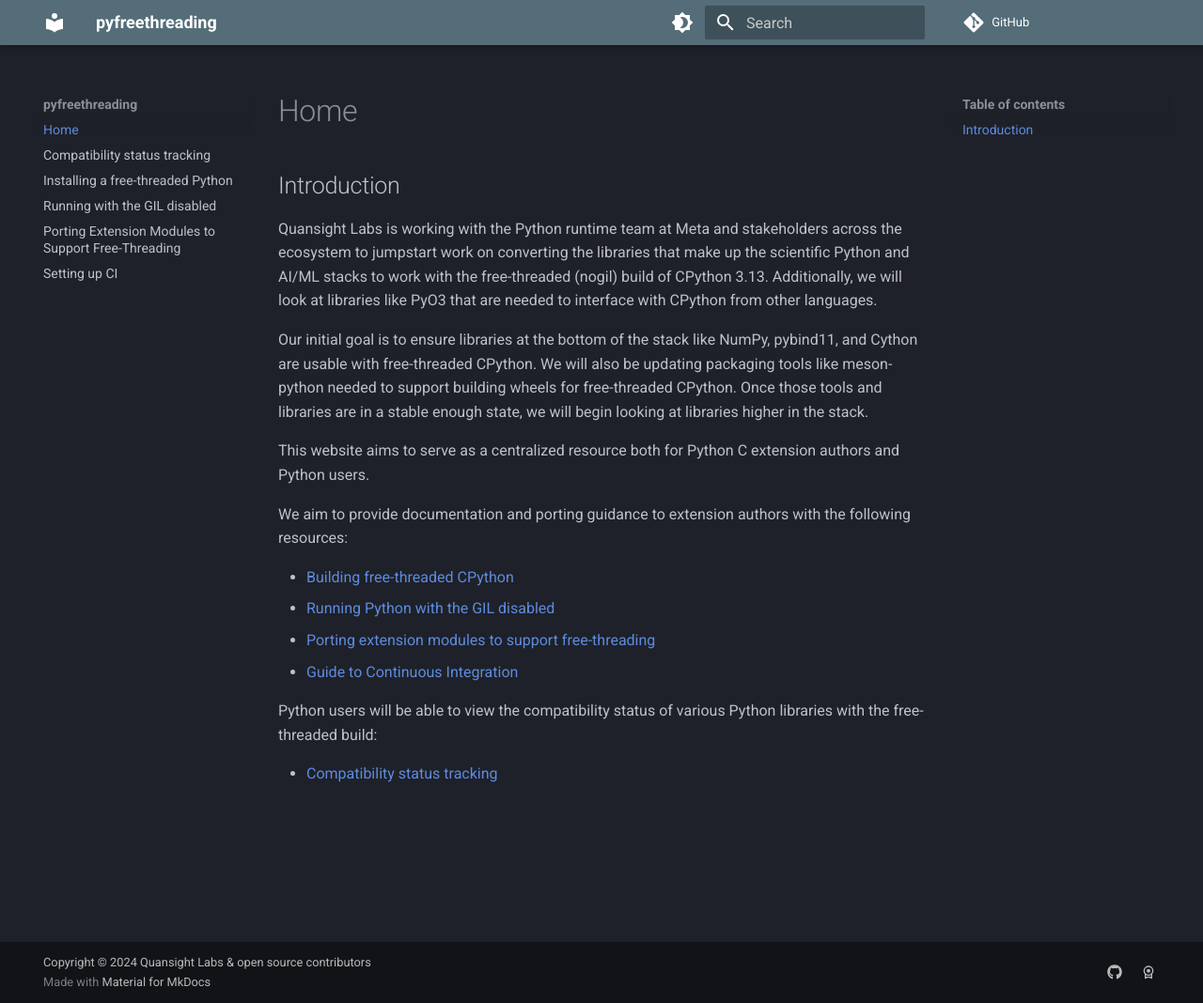
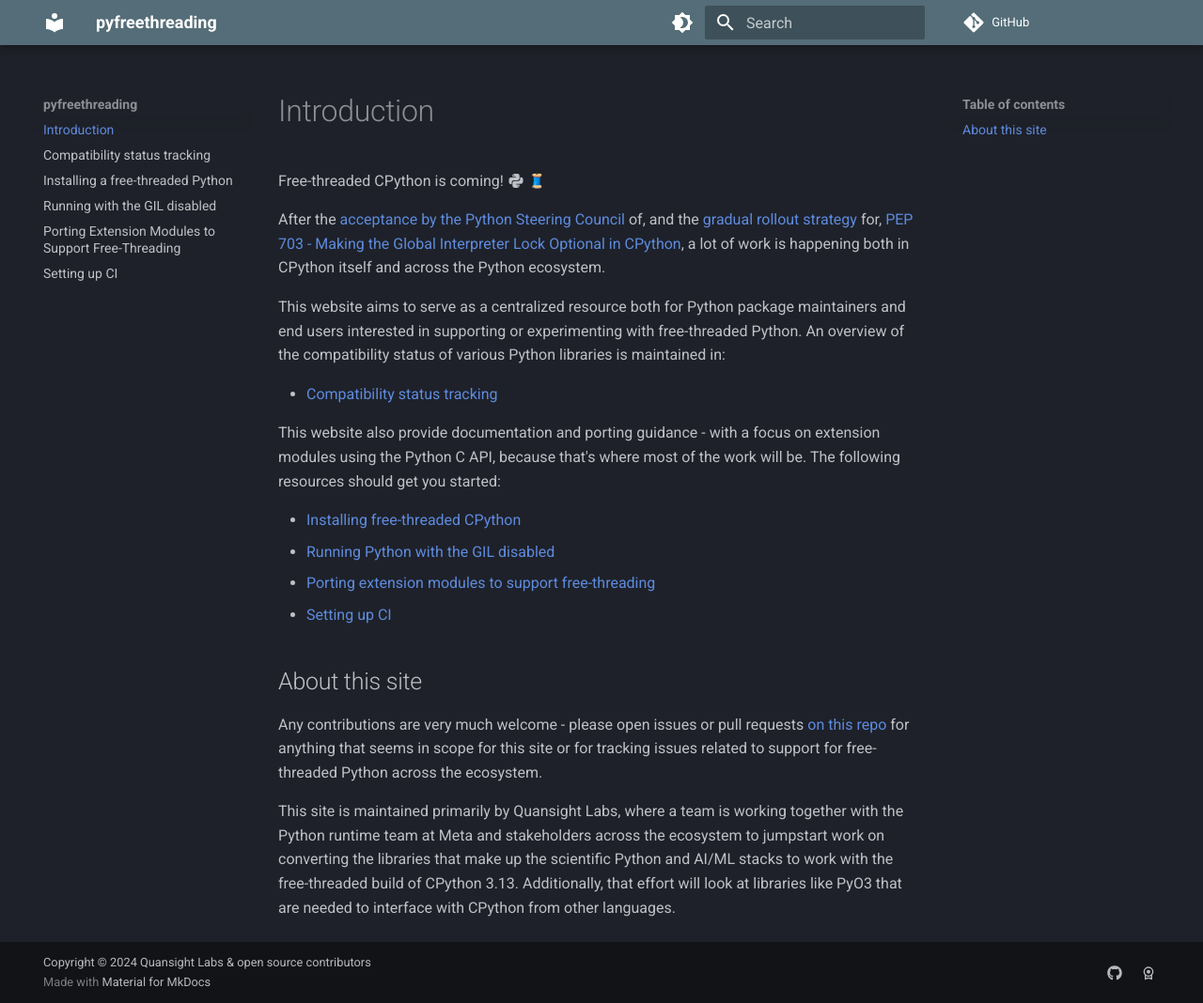
Before and after one commit to Quansight-Labs/free-threaded-compatibility, an MkDocs documentation site: the page built from docs/index.md, in a window 1280 px wide and 1068 px high. Shown: the whole window at 94% size. Built offline with MkDocs 1.6.1 and Material for MkDocs 9.7.7, drawn with Linux system fonts in a browser that asks for light colours; emoji names are drawn with the system emoji font; comment, search, counter and statistics services are not loaded.

Commit message:
Rewrite the front page of the site

```diff
--- a/docs/index.md
+++ b/docs/index.md
@@ -1,33 +1,44 @@
 ---
-description: pyfreethreading is a centralized collection of documentation and trackers around compatibility with the free-threaded build of CPython in the PyData ecosystem
+description: py-free-threading is a centralized collection of documentation and trackers around compatibility with free-threaded CPython for the Python open source ecosystem
 ---
 
-## Introduction
+# Introduction
 
-Quansight Labs is working with the Python runtime team at Meta and stakeholders
-across the ecosystem to jumpstart work on converting the libraries that make up
-the scientific Python and AI/ML stacks to work with the free-threaded (nogil)
-build of CPython 3.13. Additionally, we will look at libraries like PyO3
-that are needed to interface with CPython from other languages.
+Free-threaded CPython is coming! :material-language-python: :thread:
 
-Our initial goal is to ensure libraries at the bottom of the stack like
-NumPy, pybind11, and Cython are usable with free-threaded CPython. We will also
-be updating packaging tools like meson-python needed to support building wheels
-for free-threaded CPython. Once those tools and libraries are in a stable
-enough state, we will begin looking at libraries higher in the stack.
+After the [acceptance by the Python Steering Council](https://discuss.python.org/t/a-steering-council-notice-about-pep-703-making-the-global-interpreter-lock-optional-in-cpython/30474)
+of, and the [gradual rollout strategy](https://discuss.python.org/t/pep-703-making-the-global-interpreter-lock-optional-in-cpython-acceptance/37075) for,
+[PEP 703 - Making the Global Interpreter Lock Optional in CPython](https://peps.python.org/pep-0703/),
+a lot of work is happening both in CPython itself and across the Python ecosystem.
 
-This website aims to serve as a centralized resource both for Python C extension
-authors and Python users.
+This website aims to serve as a centralized resource both for Python package
+maintainers and end users interested in supporting or experimenting with
+free-threaded Python. An overview of the compatibility status of various Python
+libraries is maintained in:
 
-We aim to provide documentation and porting guidance to extension authors
-with the following resources:
+- [Compatibility status tracking](tracking.md)
 
-- [Building free-threaded CPython](building.md)
+This website also provide documentation and porting guidance - with a focus on
+extension modules using the Python C API, because that's where most of the work
+will be. The following resources should get you started:
+
+- [Installing free-threaded CPython](installing_cpython.md)
 - [Running Python with the GIL disabled](running-gil-disabled.md)
 - [Porting extension modules to support free-threading](porting.md)
-- [Guide to Continuous Integration](ci.md)
+- [Setting up CI](ci.md)
 
-Python users will be able to view the compatibility status of various
-Python libraries with the free-threaded build:
 
-- [Compatibility status tracking](tracking.md)
+
+## About this site
+
+Any contributions are very much welcome - please open issues or pull requests
+[on this repo](https://github.com/Quansight-Labs/free-threaded-compatibility)
+for anything that seems in scope for this site or for tracking issues related
+to support for free-threaded Python across the ecosystem.
+
+This site is maintained primarily by Quansight Labs, where a team is working
+together with the Python runtime team at Meta and stakeholders across the
+ecosystem to jumpstart work on converting the libraries that make up the
+scientific Python and AI/ML stacks to work with the free-threaded build of
+CPython 3.13. Additionally, that effort will look at libraries like PyO3 that
+are needed to interface with CPython from other languages.
```
